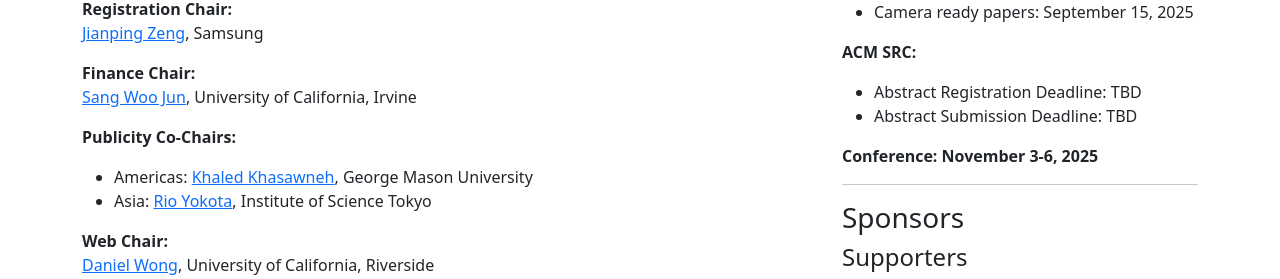
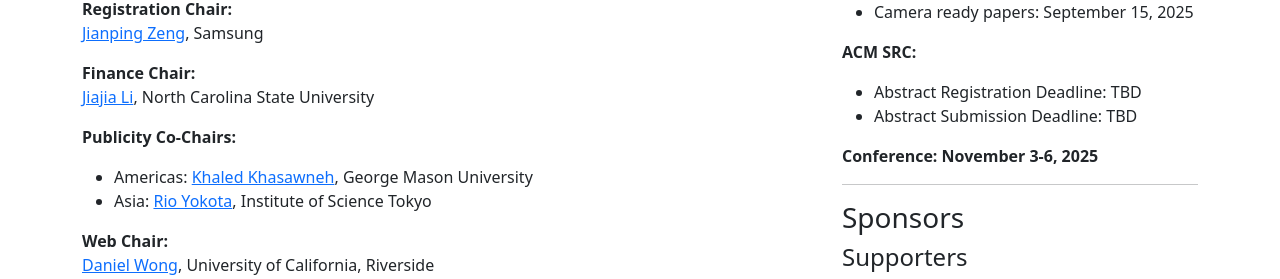
Before and after one commit to pact2025/pact2025.github.io, a Jekyll site: the page built from organization/index.md, in a window 1280 px wide. Shown: the part 472-751 px from the top of the page. Built offline with Jekyll 4.4.1, drawn with Linux system fonts in a browser that asks for light colours.

Commit message:
Update index.md

```diff
--- a/organization/index.md
+++ b/organization/index.md
@@ -27,7 +27,7 @@ show_sidebar: true
 [Jianping Zeng](mailto:jpzeng92@gmail.com), Samsung
 
 **Finance Chair:**<br>
-[Sang Woo Jun](mailto:swjun@uci.edu), University of California, Irvine
+[Jiajia Li](mailto:jiajia.li@ncsu.edu), North Carolina State University
 
 <!--
 **Artifact Evaluation Chairs:**<br>
```
